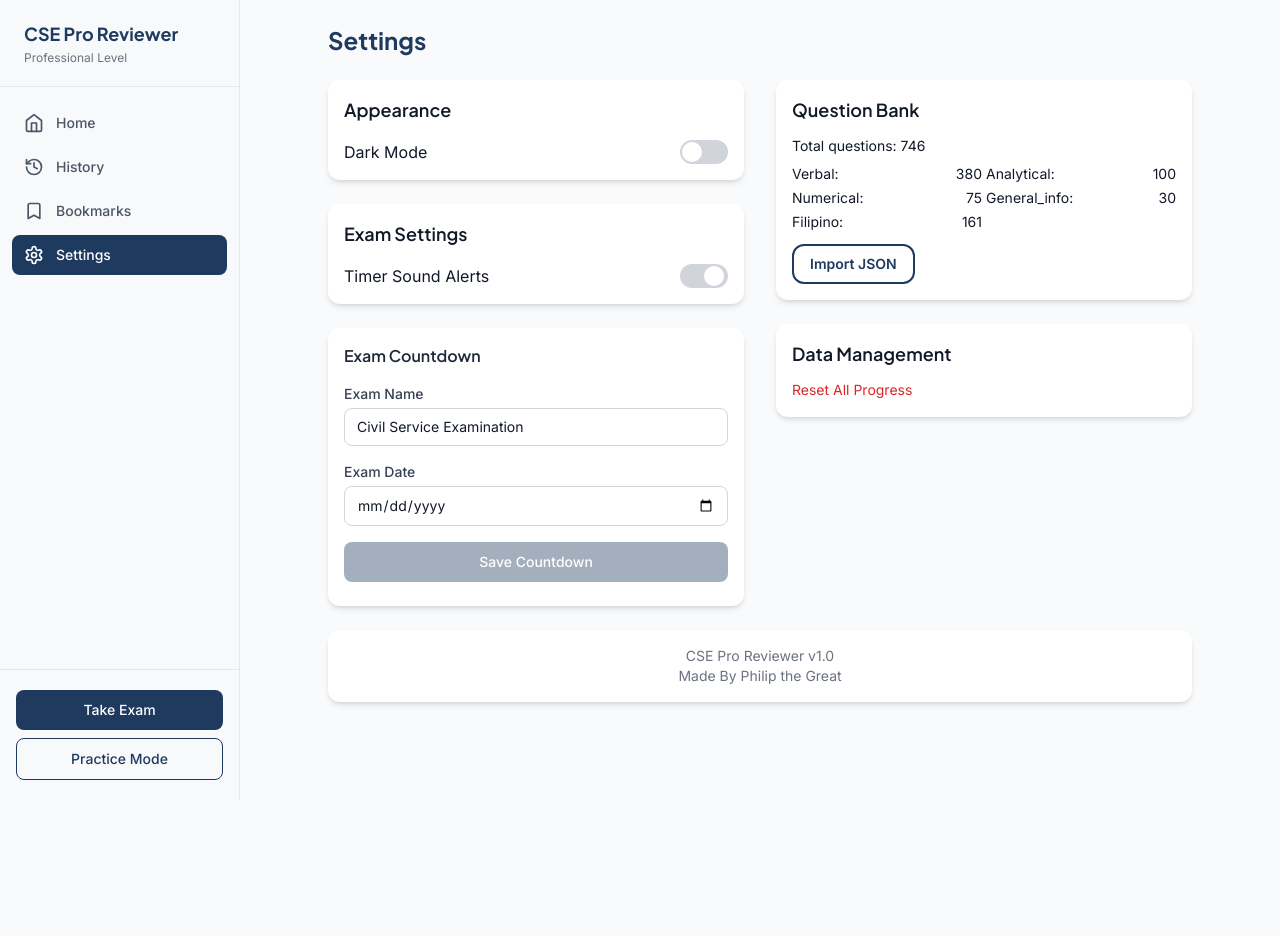
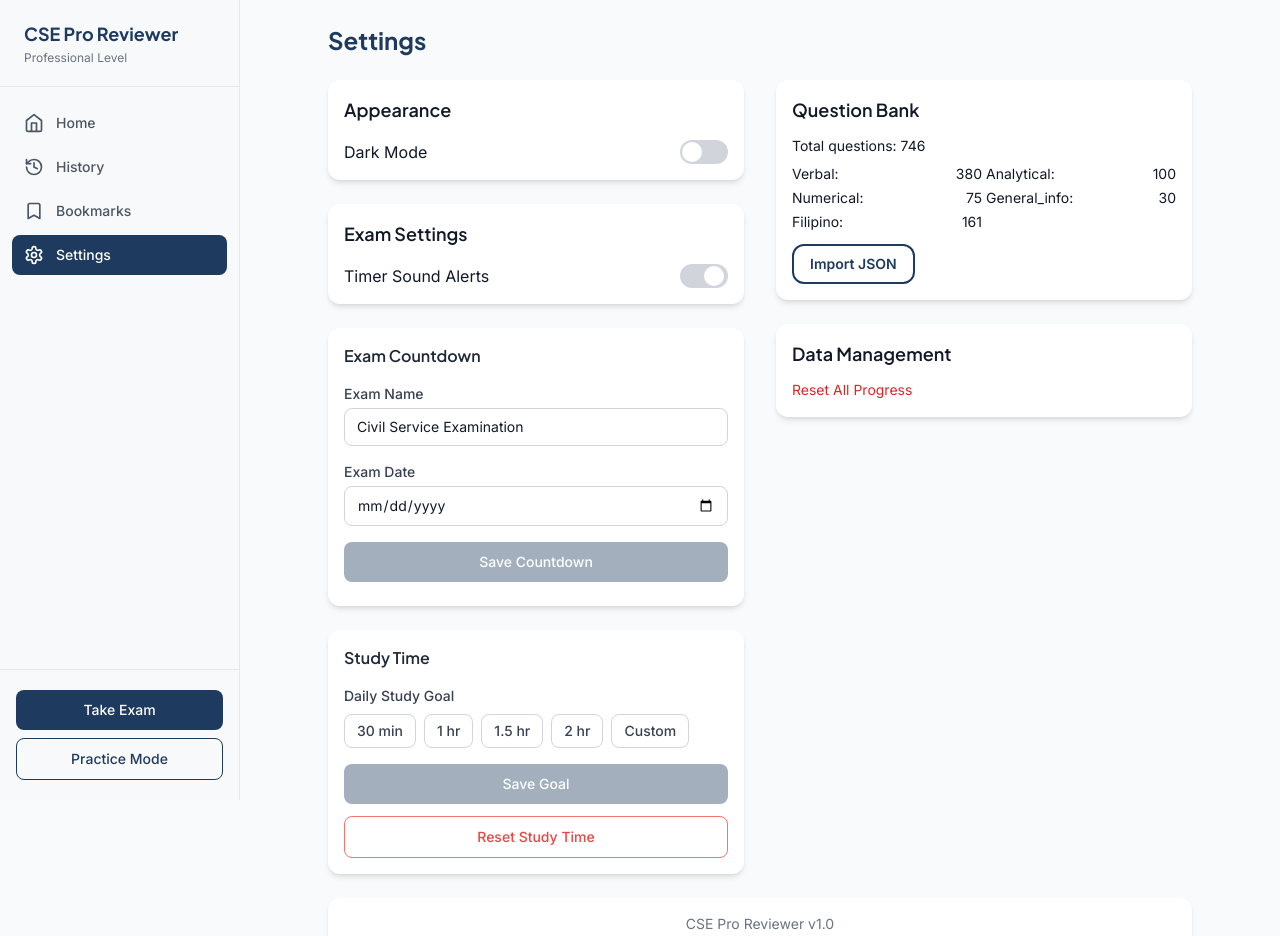
Before and after one commit to pnhbabagonio/cse-reviewer, a React (Vite) app: page /settings in a window 1280 px wide. Shown: the top 936 px of the page. Before the commit the page ends 800 px from the top, so only its background shows below. Built offline with nearby package versions, Linux system fonts and the light colour scheme; the HTML template or start-up script is replaced by a standard one.

Commit message:
update: create a study time chart

```diff
--- a/src/hooks/useStudyTimer.js
+++ b/src/hooks/useStudyTimer.js
@@ -17,7 +17,9 @@ export function useStudyTimer({ categories = [] } = {}) {
   const pausedRef = useRef(false)
   const categoriesRef = useRef(categories)
 
-  categoriesRef.current = categories
+  if (Array.isArray(categories) && categories.length > 0) {
+    categoriesRef.current = categories
+  }
 
   useEffect(() => {
     const handleVisibility = () => {
--- a/src/pages/Home.jsx
+++ b/src/pages/Home.jsx
@@ -1,3 +1,4 @@
+import { useState } from 'react'
 import { useNavigate } from 'react-router-dom'
 import { CheckCircle, Calendar, BookOpen, Clock, Moon, Sun } from 'lucide-react'
 import useProgressStore from '../store/progressStore'
@@ -22,14 +23,22 @@ const formatDuration = (totalSeconds) => {
   return `${hrs} hr ${min} min`
 }
 
+const RANGES = [
+  { label: '7D', value: 7 },
+  { label: '30D', value: 30 },
+  { label: '60D', value: 60 },
+  { label: '90D', value: 90 },
+]
+
 export default function Home() {
   const navigate = useNavigate()
+  const [chartRange, setChartRange] = useState(7)
   const { sessions, getStats, getCategoryStats } = useProgressStore()
   const {
     dailyGoalMinutes,
     getTotalSeconds,
     getTodaySeconds,
-    getLast7DaysData,
+    getChartData,
     getCategoryBreakdown,
   } = useStudyTimeStore()
   const { darkMode, toggleDarkMode } = useSettingsStore()
@@ -37,12 +46,11 @@ export default function Home() {
   const categoryStats = getCategoryStats()
   const totalStudySeconds = getTotalSeconds()
   const todayStudySeconds = getTodaySeconds()
-  const last7DaysData = getLast7DaysData().map(day => ({
+  const chartData = getChartData(chartRange).map(day => ({
     ...day,
     minutes: Math.round(day.totalSeconds / 60),
-    label: new Date(day.date + 'T00:00:00').toLocaleDateString('en-PH', { weekday: 'short' }),
   }))
-  const maxStudyMinutes = Math.max(...last7DaysData.map(day => day.minutes), 1)
+  const maxChartMinutes = Math.max(...chartData.map(day => day.minutes), 1)
   const categoryTimeBreakdown = getCategoryBreakdown()
 
   const recentSessions = sessions.slice(0, 5)
@@ -130,16 +138,41 @@ export default function Home() {
       })()}
 
       <div className="rounded-xl bg-white dark:bg-gray-800 p-4 shadow-sm">
-        <h3 className="text-sm font-semibold text-gray-700 dark:text-gray-300 mb-4">
-          Study Time — Last 7 Days
+        <div className="flex items-center justify-between gap-3 mb-4">
+          <h3 className="text-sm font-semibold text-gray-700 dark:text-gray-300">
+            Study Time
           </h3>
-        <div className="h-40 grid grid-cols-7 gap-2">
-          {last7DaysData.map(day => {
+          <div className="flex gap-1">
+            {RANGES.map(range => (
+              <button
+                key={range.value}
+                onClick={() => setChartRange(range.value)}
+                className={`px-2.5 py-1 rounded-md text-xs font-medium transition-colors ${
+                  chartRange === range.value
+                    ? 'bg-[#1e3a5f] text-white dark:bg-amber-400 dark:text-gray-900'
+                    : 'text-gray-500 dark:text-gray-400 hover:bg-gray-100 dark:hover:bg-gray-700'
+                }`}
+              >
+                {range.label}
+              </button>
+            ))}
+          </div>
+        </div>
+
+        <div className="overflow-x-auto pb-1">
+          <div
+            className="h-40 grid gap-2"
+            style={{
+              gridTemplateColumns: `repeat(${chartData.length}, minmax(0, 1fr))`,
+              minWidth: `${Math.max(320, chartData.length * 48)}px`,
+            }}
+          >
+            {chartData.map(day => {
               const height = day.minutes === 0
                 ? '2px'
-              : `${Math.max(8, Math.round((day.minutes / maxStudyMinutes) * 100))}%`
+                : `${Math.max(8, Math.round((day.minutes / maxChartMinutes) * 100))}%`
               return (
-              <div key={day.date} className="h-full min-w-0 flex flex-col items-center justify-end gap-2">
+                <div key={day.label} className="h-full min-w-0 flex flex-col items-center justify-end gap-2">
                   <span className="text-[10px] text-gray-500 dark:text-gray-400">
                     {day.minutes}
                   </span>
@@ -147,14 +180,27 @@ export default function Home() {
                     <div
                       className={`w-full max-w-[40px] rounded-t transition-all duration-500 ${day.minutes > 0 ? 'bg-amber-400' : 'bg-gray-200 dark:bg-gray-700'}`}
                       style={{ height }}
-                    title={`${day.minutes} min`}
+                      title={`${day.label}: ${day.minutes} min`}
                     />
                   </div>
-                <span className="text-[11px] text-gray-500 dark:text-gray-400">{day.label}</span>
+                  {day.startLabel && day.endLabel ? (
+                    <span className="h-8 text-[10px] leading-tight text-gray-500 dark:text-gray-400 text-center">
+                      <span className="block">{day.startLabel}</span>
+                      <span className="block">{day.endLabel}</span>
+                    </span>
+                  ) : (
+                    <span className="h-8 text-[11px] text-gray-500 dark:text-gray-400 text-center">
+                      {day.label}
+                    </span>
+                  )}
                 </div>
               )
             })}
           </div>
+        </div>
+        <p className="text-xs text-gray-400 dark:text-gray-500 text-center mt-2">
+          {chartRange === 7 ? 'Last 7 days' : `Last ${chartRange} days (grouped by date range)`}
+        </p>
       </div>
 
       <div className="rounded-xl bg-white dark:bg-gray-800 p-4 shadow-sm">
--- a/src/pages/Settings.jsx
+++ b/src/pages/Settings.jsx
@@ -2,10 +2,25 @@ import { useState } from 'react'
 import useSettingsStore from '../store/settingsStore'
 import useExamStore from '../store/examStore'
 import useProgressStore from '../store/progressStore'
+import { useStudyTimeStore } from '../store/studyTimeStore'
 import { allQuestions, categoryMeta } from '../data/index.js'
 import Modal from '../components/Modal'
 
 const DEFAULT_EXAM_NAME = 'Civil Service Examination'
+const GOAL_PRESETS = [30, 60, 90, 120]
+
+const formatDuration = (totalSeconds) => {
+  const hrs = Math.floor(totalSeconds / 3600)
+  const min = Math.floor((totalSeconds % 3600) / 60)
+  if (hrs === 0) return `${min} min`
+  if (min === 0) return `${hrs} hr`
+  return `${hrs} hr ${min} min`
+}
+
+const getInitialGoalSelection = (minutes) => {
+  if (!minutes) return null
+  return GOAL_PRESETS.includes(minutes) ? minutes : 'custom'
+}
 
 export default function Settings() {
   const {
@@ -20,11 +35,18 @@ export default function Settings() {
   } = useSettingsStore()
   const { clearBookmarks } = useExamStore()
   const { clearHistory } = useProgressStore()
+  const { dailyGoalMinutes, setDailyGoal, clearRecords } = useStudyTimeStore()
   const [showResetModal, setShowResetModal] = useState(false)
+  const [showResetStudyConfirm, setShowResetStudyConfirm] = useState(false)
   const [importStatus, setImportStatus] = useState(null)
   const [saveStatus, setSaveStatus] = useState(null)
+  const [studyStatus, setStudyStatus] = useState(null)
   const [examName, setExamName] = useState(examCountdown?.examName ?? DEFAULT_EXAM_NAME)
   const [examDate, setExamDate] = useState(examCountdown?.examDate ?? '')
+  const [selectedGoal, setSelectedGoal] = useState(getInitialGoalSelection(dailyGoalMinutes))
+  const [customMinutes, setCustomMinutes] = useState(
+    dailyGoalMinutes && !GOAL_PRESETS.includes(dailyGoalMinutes) ? String(dailyGoalMinutes) : ''
+  )
 
   const totalQuestions = allQuestions.length
 
@@ -69,6 +91,28 @@ export default function Settings() {
     setExamDate('')
     setSaveStatus(null)
   }
+
+  const handleSaveGoal = () => {
+    const mins = selectedGoal === 'custom' ? parseInt(customMinutes, 10) : selectedGoal
+    if (!mins || mins < 1 || mins > 480) return
+    setDailyGoal(mins)
+    setStudyStatus('Study goal saved')
+    setTimeout(() => setStudyStatus(null), 2500)
+  }
+
+  const handleResetStudyTime = () => {
+    clearRecords()
+    setShowResetStudyConfirm(false)
+    setStudyStatus('Study time reset')
+    setTimeout(() => setStudyStatus(null), 2500)
+  }
+
+  const customGoalMinutes = parseInt(customMinutes, 10)
+  const customGoalInvalid = selectedGoal === 'custom' && (
+    !Number.isFinite(customGoalMinutes) ||
+    customGoalMinutes < 1 ||
+    customGoalMinutes > 480
+  )
 
   return (
     <div className="w-full space-y-6">
@@ -154,6 +198,85 @@ export default function Settings() {
               <p className="text-sm mt-3 text-green-600">{saveStatus}</p>
             )}
           </section>
+
+          <section className="card">
+            <h2 className="text-base font-semibold text-gray-800 dark:text-white mb-4">
+              Study Time
+            </h2>
+
+            {dailyGoalMinutes && (
+              <p className="text-sm text-gray-500 dark:text-gray-400 mb-3">
+                Current goal: <span className="font-medium text-gray-700 dark:text-gray-200">
+                  {formatDuration(dailyGoalMinutes * 60)} per day
+                </span>
+              </p>
+            )}
+
+            <p className="text-sm font-medium text-gray-700 dark:text-gray-300 mb-2">
+              Daily Study Goal
+            </p>
+            <div className="flex flex-wrap gap-2 mb-4">
+              {GOAL_PRESETS.map(mins => (
+                <button
+                  key={mins}
+                  onClick={() => setSelectedGoal(mins)}
+                  className={`px-3 py-1.5 rounded-lg text-sm font-medium border transition-colors ${
+                    selectedGoal === mins
+                      ? 'bg-[#1e3a5f] text-white border-[#1e3a5f]'
+                      : 'bg-white dark:bg-gray-800 text-gray-700 dark:text-gray-300 border-gray-300 dark:border-gray-600'
+                  }`}
+                >
+                  {mins < 60 ? `${mins} min` : `${mins / 60} hr`}
+                </button>
+              ))}
+              <button
+                onClick={() => setSelectedGoal('custom')}
+                className={`px-3 py-1.5 rounded-lg text-sm font-medium border transition-colors ${
+                  selectedGoal === 'custom'
+                    ? 'bg-[#1e3a5f] text-white border-[#1e3a5f]'
+                    : 'bg-white dark:bg-gray-800 text-gray-700 dark:text-gray-300 border-gray-300 dark:border-gray-600'
+                }`}
+              >
+                Custom
+              </button>
+            </div>
+
+            {selectedGoal === 'custom' && (
+              <div className="mb-4">
+                <label className="block text-sm font-medium text-gray-700 dark:text-gray-300 mb-1">
+                  Minutes per day
+                </label>
+                <input
+                  type="number"
+                  min="1"
+                  max="480"
+                  value={customMinutes}
+                  onChange={e => setCustomMinutes(e.target.value)}
+                  placeholder="e.g., 45"
+                  className="w-full rounded-lg border border-gray-300 dark:border-gray-600 bg-white dark:bg-gray-800 px-3 py-2 text-sm focus:outline-none focus:ring-2 focus:ring-[#1e3a5f]"
+                />
+              </div>
+            )}
+
+            <button
+              onClick={handleSaveGoal}
+              disabled={!selectedGoal || customGoalInvalid}
+              className="w-full py-2.5 bg-[#1e3a5f] text-white rounded-lg text-sm font-medium disabled:opacity-40 disabled:cursor-not-allowed mb-3"
+            >
+              Save Goal
+            </button>
+
+            <button
+              onClick={() => setShowResetStudyConfirm(true)}
+              className="w-full py-2.5 border border-red-400 text-red-500 rounded-lg text-sm font-medium"
+            >
+              Reset Study Time
+            </button>
+
+            {studyStatus && (
+              <p className="text-sm mt-3 text-green-600">{studyStatus}</p>
+            )}
+          </section>
         </div>
 
         <div className="space-y-6 mt-6 lg:mt-0">
@@ -190,12 +313,20 @@ export default function Settings() {
       </div>
 
       <Modal isOpen={showResetModal} onClose={() => setShowResetModal(false)} title="Reset Progress">
-        <p>This will delete all your exam history and bookmarks. This action cannot be undone.</p>
+        <p>This will permanently delete all your exam sessions and bookmarks. Your study time records will not be affected. This cannot be undone.</p>
         <div className="flex gap-3 mt-4">
           <button onClick={() => setShowResetModal(false)} className="flex-1 btn-outline">Cancel</button>
           <button onClick={handleReset} className="flex-1 bg-red-600 text-white py-2 rounded-lg">Reset</button>
         </div>
       </Modal>
+
+      <Modal isOpen={showResetStudyConfirm} onClose={() => setShowResetStudyConfirm(false)} title="Reset Study Time?">
+        <p>This will permanently delete all your study time records. Your daily goal will be kept. This cannot be undone.</p>
+        <div className="flex gap-3 mt-4">
+          <button onClick={() => setShowResetStudyConfirm(false)} className="flex-1 btn-outline">Cancel</button>
+          <button onClick={handleResetStudyTime} className="flex-1 bg-red-600 text-white py-2 rounded-lg">Reset</button>
+        </div>
+      </Modal>
     </div>
   )
 }
--- a/src/store/studyTimeStore.js
+++ b/src/store/studyTimeStore.js
@@ -13,6 +13,27 @@ const getLocalDateString = (date = new Date()) => {
   const month = String(date.getMonth() + 1).padStart(2, '0')
   const day = String(date.getDate()).padStart(2, '0')
   return `${year}-${month}-${day}`
+}
+
+const formatRangeDate = (dateStr) => (
+  new Date(dateStr + 'T00:00:00').toLocaleDateString('en-PH', {
+    month: 'short',
+    day: 'numeric',
+  })
+)
+
+const formatDateRangeLabel = (dateStrings) => {
+  const start = dateStrings[0]
+  const end = dateStrings[dateStrings.length - 1]
+  if (!start || !end) return ''
+  if (start === end) return formatRangeDate(start)
+  return `${formatRangeDate(start)} - ${formatRangeDate(end)}`
+}
+
+const WEEK_COUNTS_BY_RANGE = {
+  30: 4,
+  60: 8,
+  90: 13,
 }
 
 const normalizeState = (state) => ({
@@ -60,18 +81,50 @@ export const useStudyTimeStore = create((set, get) => ({
       .reduce((sum, r) => sum + r.durationSeconds, 0)
   },
 
-  getLast7DaysData: () => {
+  getChartData: (range) => {
+    const records = get().records
+
+    if (range === 7) {
       const days = []
       for (let i = 6; i >= 0; i--) {
         const date = new Date()
         date.setDate(date.getDate() - i)
         const dateStr = getLocalDateString(date)
-      const totalSeconds = get().records
+        const totalSeconds = records
           .filter(r => r.date === dateStr)
           .reduce((sum, r) => sum + r.durationSeconds, 0)
-      days.push({ date: dateStr, totalSeconds })
+        const label = date.toLocaleDateString('en-PH', { weekday: 'short' })
+        days.push({ label, totalSeconds })
       }
       return days
+    }
+
+    const weekCount = WEEK_COUNTS_BY_RANGE[range] ?? Math.ceil(range / 7)
+    const dateStrings = []
+    for (let i = range - 1; i >= 0; i--) {
+      const date = new Date()
+      date.setDate(date.getDate() - i)
+      dateStrings.push(getLocalDateString(date))
+    }
+
+    const daysPerGroup = Math.ceil(range / weekCount)
+    const weeks = []
+    for (let index = 0; index < weekCount; index++) {
+      const groupDates = dateStrings.slice(index * daysPerGroup, (index + 1) * daysPerGroup)
+      const totalSeconds = groupDates.reduce((sum, dateStr) => {
+        return sum + records
+          .filter(r => r.date === dateStr)
+          .reduce((recordSum, r) => recordSum + r.durationSeconds, 0)
+      }, 0)
+      weeks.push({
+        label: formatDateRangeLabel(groupDates),
+        startLabel: formatRangeDate(groupDates[0]),
+        endLabel: formatRangeDate(groupDates[groupDates.length - 1]),
+        totalSeconds,
+      })
+    }
+
+    return weeks
   },
 
   getCategoryBreakdown: () => {
```
Lines whose indentation alone changed are shown as unchanged.
